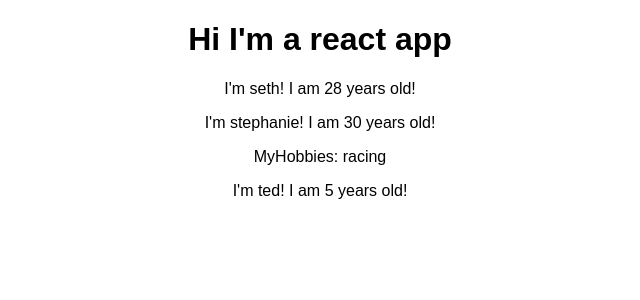
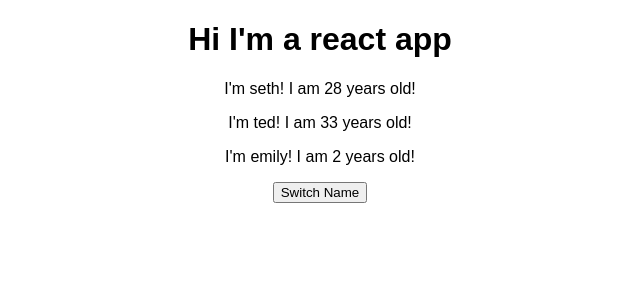
Before and after one commit to sethlewandowski/reactTheCompleteGuideUdemy, a React (Create React App) app in the folder Section3/react-complete-guide/: page / in a window 1280 px wide. Shown: the top 300 px of the page, without its empty margins (320-960 px from the left). Built offline with nearby package versions, Linux system fonts and the light colour scheme.

Commit message:
props vs state

```diff
--- a/Section3/react-complete-guide/src/App.js
+++ b/Section3/react-complete-guide/src/App.js
@@ -3,15 +3,42 @@ import "./App.css"
 import Person from "./Person/Person"
 
 class App extends Component {
+  // only works in components
+  state = {
+    persons: [
+      {
+        name: "seth",
+        age: 28,
+      },
+      {
+        name: "ted",
+        age: 33,
+      },
+      {
+        name: "emily",
+        age: 2,
+      },
+    ],
+  }
+
   render() {
     return (
       <div className='App'>
         <h1>Hi I'm a react app</h1>
-        <Person name='seth' age='28' />
-        <Person name='stephanie' age='30'>
-          MyHobbies: racing
-        </Person>
-        <Person name='ted' age='5' />
+        <Person
+          name={this.state.persons[0].name}
+          age={this.state.persons[0].age}
+        />
+        <Person
+          name={this.state.persons[1].name}
+          age={this.state.persons[1].age}
+        />
+        <Person
+          name={this.state.persons[2].name}
+          age={this.state.persons[2].age}
+        />
+
+        <button>Switch Name</button>
       </div>
     )
   }
```
Also changed, not shown: 1 other file (tests, documents, lock files or other folders).
